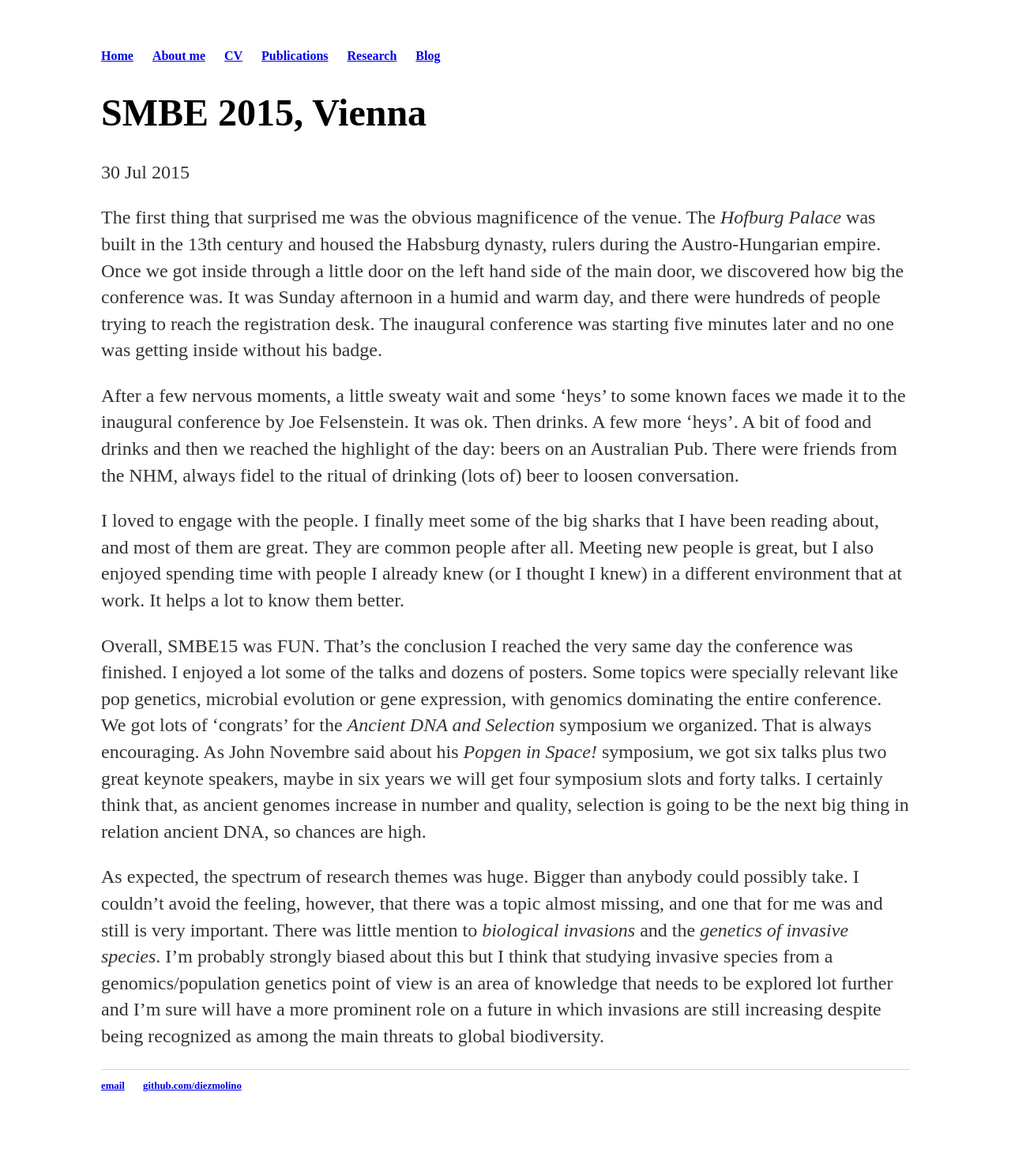
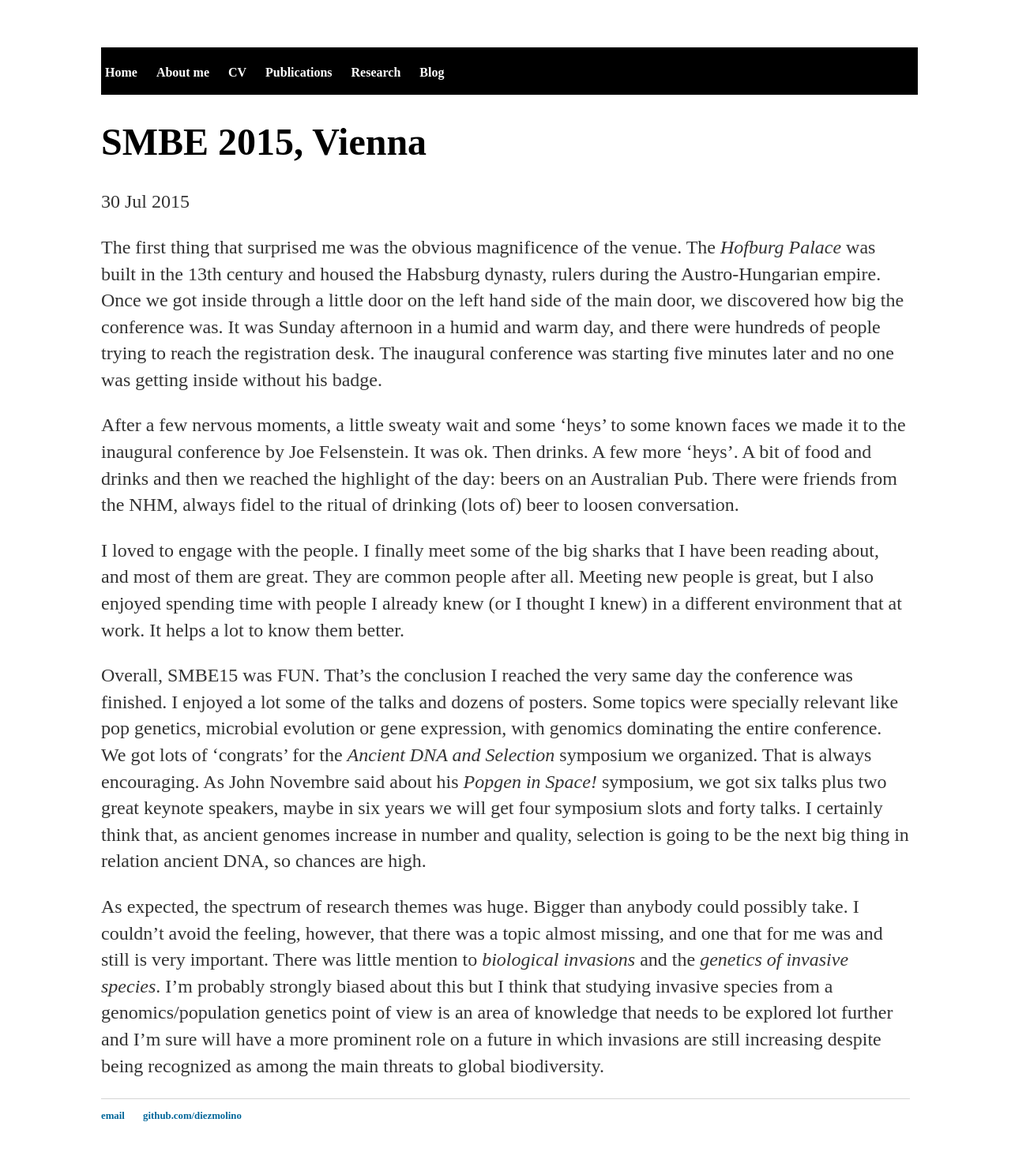
Before and after one commit to DiezMolino/diezmolino.github.io, a Jekyll site: the page built from _posts/2015-07-30-diezmolino-smbe15-1.md, in a window 1280 px wide. Shown: the whole page at 79% size. Built offline with Jekyll 4.4.1, drawn with Linux system fonts in a browser that asks for light colours; before the commit the page ends 1445 px from its top, so only the background shows below that.

Commit message:
Update default.html

```diff
--- a/_layouts/default.html
+++ b/_layouts/default.html
@@ -15,23 +15,26 @@
 </head>
 
 	<body>
+	<div id='header'>
 		<nav>
     		<ul>
-        		<li><a href="/">Home</a></li>
-	        	<li><a href="/about">About me</a></li>
-        		<li><a href="/cv">CV</a></li>
-        		<li><a href="/publications">Publications</a></li>
-        		<li><a href="/research">Research</a></li>
-        		<li><a href="/blog">Blog</a></li>
+    			<li><a class='two' href="/">Home</a></li>
+	        	<li><a class='two' href="/about">About me</a></li>
+        		<li><a class='two' href="/cv">CV</a></li>
+        		<li><a class='two' href="/publications">Publications</a></li>
+        		<li><a class='two' href="/research">Research</a></li>
+        		<li><a class='two' href="/blog">Blog</a></li>
+    		</font>
     		</ul>
 		</nav>
+		</div><!-- /.header -->
 		<div class="container">
     		{{ content }}
 		</div><!-- /.container -->
 		<footer>
     		<ul>
-        		<li><a href="mailto:diez.molino@gmail.com">email</a></li>
-        		<li><a href="https://github.com/diezmolino">github.com/diezmolino</a></li>
+        		<li><a class='one' href="mailto:diez.molino@gmail.com">email</a></li>
+        		<li><a class='one' href="https://github.com/diezmolino">github.com/diezmolino</a></li>
 			</ul>
 		</footer>
 	</body>
```
